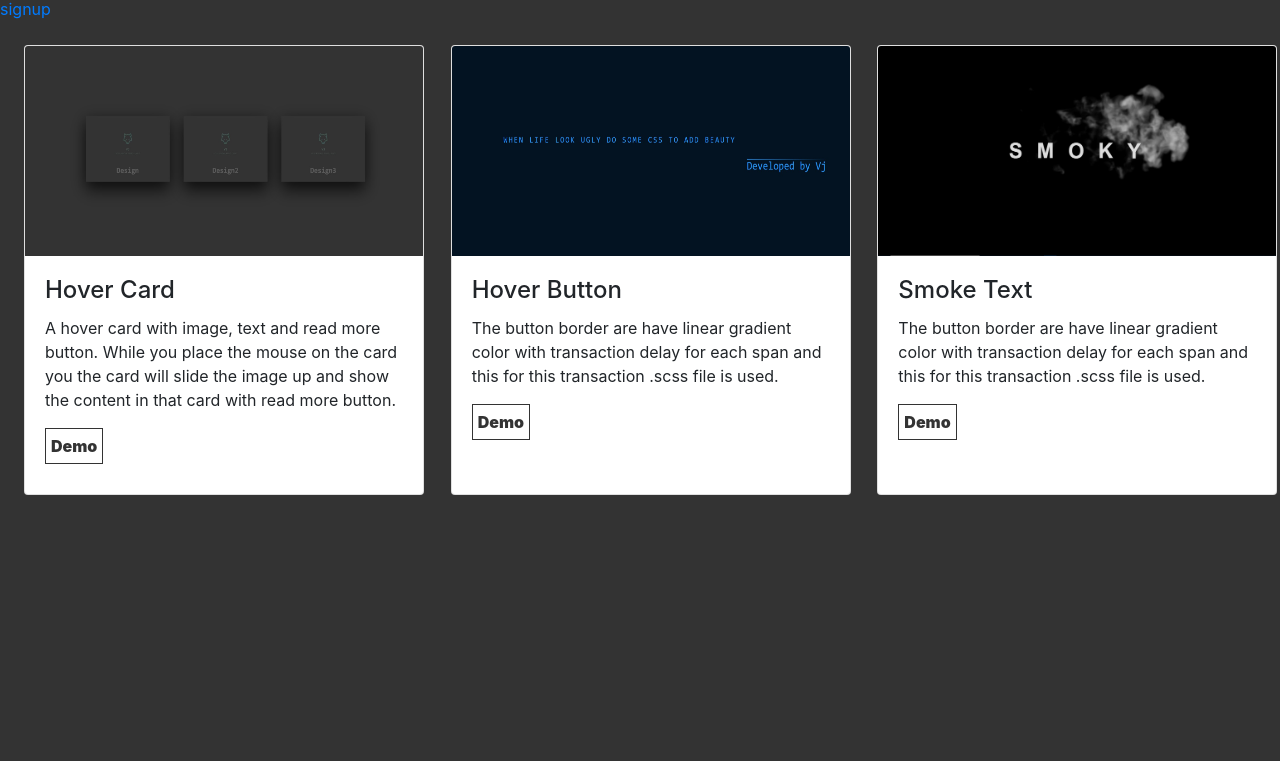
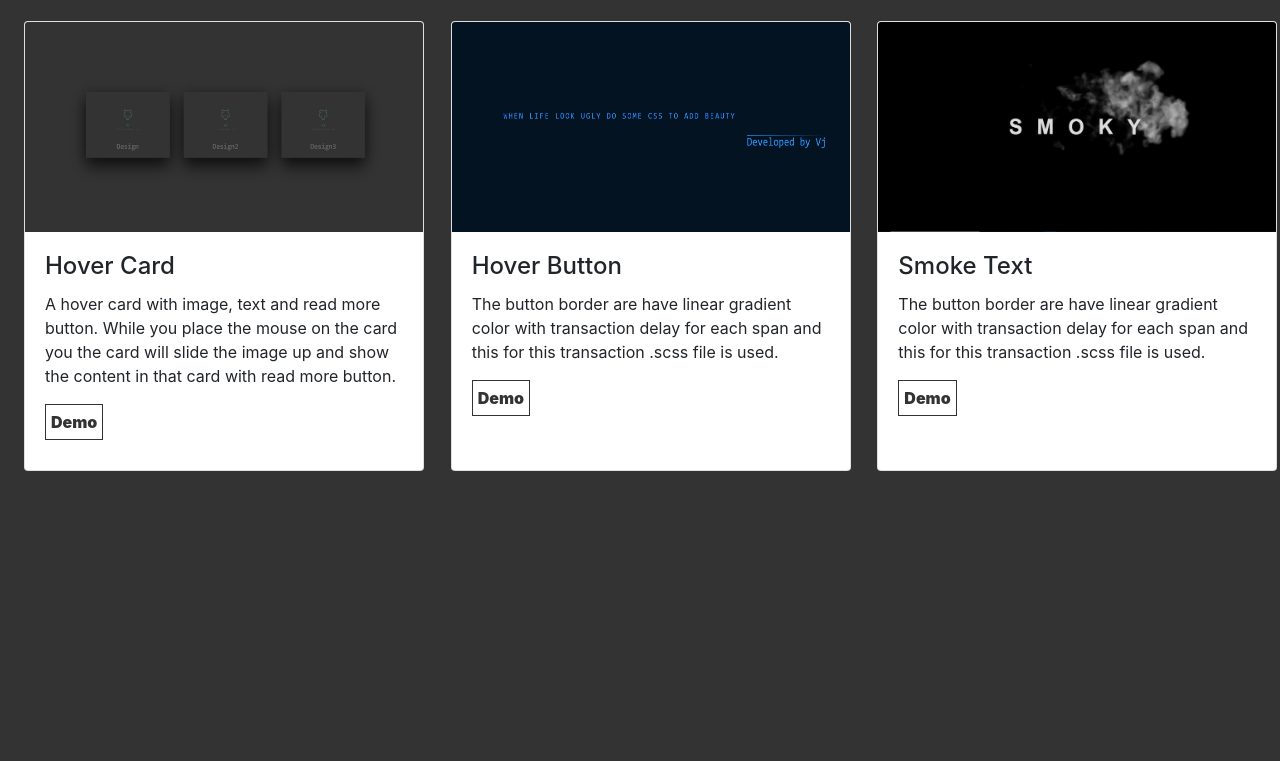
Before and after one commit to vijay9711/widgets, a website: page index.html in a window 1280 px wide. Shown: the part 39-800 px from the top of the page. Drawn offline with nearby package versions, Linux system fonts and the light colour scheme.

Commit message:
git ignore, package.json

```diff
--- a/index.html
+++ b/index.html
@@ -16,12 +16,11 @@
     <div>
       <div>
         <p class="row p-0 m-0 headline">Widgets</p>
-        <a href="http://localhost:3001/auth/google">signup</a>
       </div>
       <div class="main-page">
         <div class="row p-0 m-0">
           <div class="col-sm-4 p-4 m-0">
-            <div class="card" style="width:400px;">
+            <div class="card" style="width: 400px;">
               <img
                 class="card-img-top"
                 src="./assets/widgetThumbnail/hoverCard.jpg"
@@ -29,7 +28,7 @@
               />
               <div class="card-body">
                 <h4 class="card-title">Hover Card</h4>
-                <p class=" card-text">
+                <p class="card-text">
                   A hover card with image, text and read more button. While you
                   place the mouse on the card you the card will slide the image
                   up and show the content in that card with read more button.
@@ -39,7 +38,7 @@
             </div>
           </div>
           <div class="col-sm-4 p-4 m-0">
-            <div class="card" style="width:400px">
+            <div class="card" style="width: 400px;">
               <img
                 class="card-img-top"
                 src="./assets/widgetThumbnail/neonButton.jpg"
@@ -57,7 +56,7 @@
             </div>
           </div>
           <div class="col-sm-4 p-4 m-0">
-            <div class="card" style="width:400px">
+            <div class="card" style="width: 400px;">
               <img
                 class="card-img-top"
                 src="./assets/widgetThumbnail/smokyText.jpg"
```
Also changed, not shown: package.json (added, +23 -0 lines), 2 other files.
